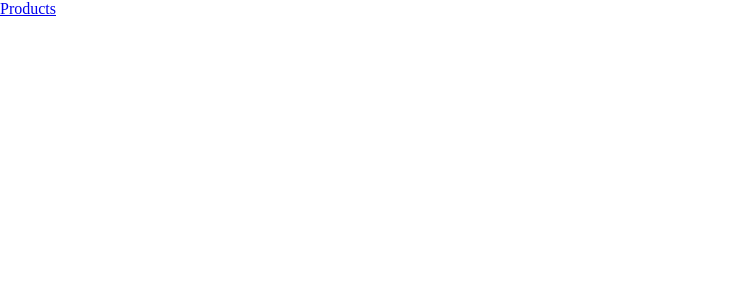
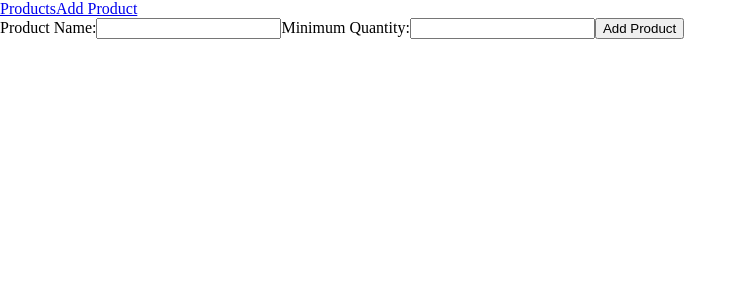
Before and after one commit to mahery76/borditasy-frontend, an Angular app: page /add-product in a window 1280 px wide. Before the commit this address led to /. Shown: the top 300 px of the page, without its empty margins (0-747 px from the left). Built offline with nearby package versions, Linux system fonts and the light colour scheme.

Commit message:
add product

```diff
--- a/src/app/app-routing.module.ts
+++ b/src/app/app-routing.module.ts
@@ -1,9 +1,11 @@
 import { NgModule } from '@angular/core';
 import { RouterModule, Routes } from '@angular/router';
-import { ProductComponent } from './components/product/product.component'; // Import ProductComponent
+import { ProductComponent } from './components/product/product-list/product.component'; // Import ProductComponent
+import { ProductFormComponent } from './components/product/product-form/product-form.component'; // Import ProductFormComponent
 
 const routes: Routes = [
-  { path: 'products', component: ProductComponent } // Add route for products
+  { path: 'products', component: ProductComponent },
+  { path: 'add-product', component: ProductFormComponent } // Add route for product form
 ];
 
 @NgModule({
--- a/src/app/app.component.html
+++ b/src/app/app.component.html
@@ -9,6 +9,7 @@
 
 <nav>
   <a routerLink="/products">Products</a>
+  <a routerLink="/add-product">Add Product</a> <!-- Link to add product -->
 </nav>
 
 
--- a/src/app/app.module.ts
+++ b/src/app/app.module.ts
@@ -1,19 +1,23 @@
 import { NgModule } from '@angular/core';
 import { BrowserModule } from '@angular/platform-browser';
 import { HttpClientModule } from '@angular/common/http'; // Import HttpClientModule
+import { ReactiveFormsModule } from '@angular/forms'; // Import ReactiveFormsModule
 
 import { AppRoutingModule } from './app-routing.module';
 import { AppComponent } from './app.component';
-import { ProductComponent } from './components/product/product.component'; // Import ProductComponent
+import { ProductComponent } from './components/product/product-list/product.component';
+import { ProductFormComponent } from './components/product/product-form/product-form.component'; // Import ProductFormComponent
 
 @NgModule({
   declarations: [
     AppComponent,
-    ProductComponent // Declare ProductComponent
+    ProductComponent,
+    ProductFormComponent // Declare ProductFormComponent
   ],
   imports: [
     BrowserModule,
     HttpClientModule, // Add HttpClientModule to imports
+    ReactiveFormsModule, // Add ReactiveFormsModule to imports
     AppRoutingModule
   ],
   providers: [],
--- /dev/null
+++ b/src/app/components/product/product-form/product-form.component.html
@@ -0,0 +1,9 @@
+<form [formGroup]="productForm" (ngSubmit)="onSubmit()">
+  <label for="nom_produit">Product Name:</label>
+  <input id="nom_produit" formControlName="nom_produit" required>
+
+  <label for="quantite_minimum">Minimum Quantity:</label>
+  <input id="quantite_minimum" formControlName="quantite_minimum" required>
+
+  <button type="submit">Add Product</button>
+</form>
--- /dev/null
+++ b/src/app/components/product/product-form/product-form.component.ts
@@ -0,0 +1,32 @@
+import { Component } from '@angular/core';
+import { FormBuilder, FormGroup, Validators } from '@angular/forms';
+import { ProductService } from '../../../services/products/product.service';
+import { Product } from '../../../models/products/product.model';
+import { Router } from '@angular/router'; // Import Router
+
+@Component({
+  selector: 'app-product-form',
+  templateUrl: './product-form.component.html',
+  styleUrls: ['./product-form.component.css']
+})
+export class ProductFormComponent {
+  productForm: FormGroup;
+
+  constructor(private fb: FormBuilder, private productService: ProductService, private router: Router) {
+    this.productForm = this.fb.group({
+      nom_produit: ['', Validators.required],
+      quantite_minimum: ['', Validators.required]
+    });
+  }
+
+  onSubmit() {
+    if (this.productForm.valid) {
+      const newProduct: Product = this.productForm.value;
+      this.productService.addProduct(newProduct).subscribe(response => {
+        console.log('Product added:', response);
+        this.productForm.reset();
+        this.router.navigate(['/products']);
+      });
+    }
+  }
+}
--- a/src/app/components/product/product.component.ts
+++ b/src/app/components/product/product-list/product.component.ts
@@ -1,6 +1,6 @@
 import { Component, OnInit } from '@angular/core';
-import { ProductService } from '../../services/products/product.service';
-import { Product } from '../../models/products/product.model';
+import { ProductService } from '../../../services/products/product.service';
+import { Product } from '../../../models/products/product.model';
 
 @Component({
   selector: 'app-product',
--- a/src/app/models/products/product.model.ts
+++ b/src/app/models/products/product.model.ts
@@ -1,5 +1,5 @@
 export interface Product {
-    id: number;
+    id?: number; // Optional for new products
     nom_produit: string;
-    quantite_minimum: string;
-  }
+    quantite_minimum: number;
+}
--- a/src/app/services/products/product.service.ts
+++ b/src/app/services/products/product.service.ts
@@ -7,11 +7,16 @@ import { Product } from '../../models/products/product.model';
   providedIn: 'root'
 })
 export class ProductService {
-  private apiUrl = 'http://127.0.0.1:8000/api/produits/list'; // Replace with your API URL
+  private apiUrlGetProduct = 'http://127.0.0.1:8000/api/produits/list'; // Replace with your API URL
+  private apiUrlAddProduct = 'http://127.0.0.1:8000/api/produits/'; // Replace with your API URL
 
   constructor(private http: HttpClient) { }
 
   getProducts(): Observable<Product[]> {
-    return this.http.get<Product[]>(this.apiUrl);
+    return this.http.get<Product[]>(this.apiUrlGetProduct);
   }
+  addProduct(product: Product): Observable<Product> {
+    return this.http.post<Product>(this.apiUrlAddProduct, product);
+  }
+
 }
```
Also changed, not shown: src/app/components/product/product-form/product-form.component.css (added), src/app/components/product/product-list/products.component.css (added), src/app/components/product/product-list/products.component.html (renamed from src/app/components/product/products.component.html), 2 other files (tests, documents, lock files or other folders).
